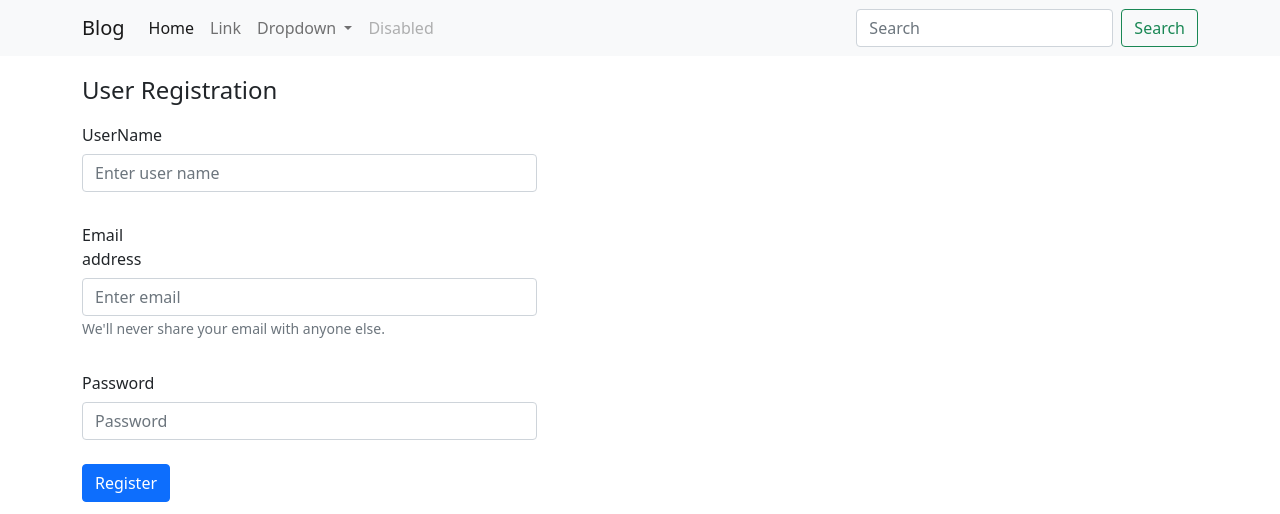
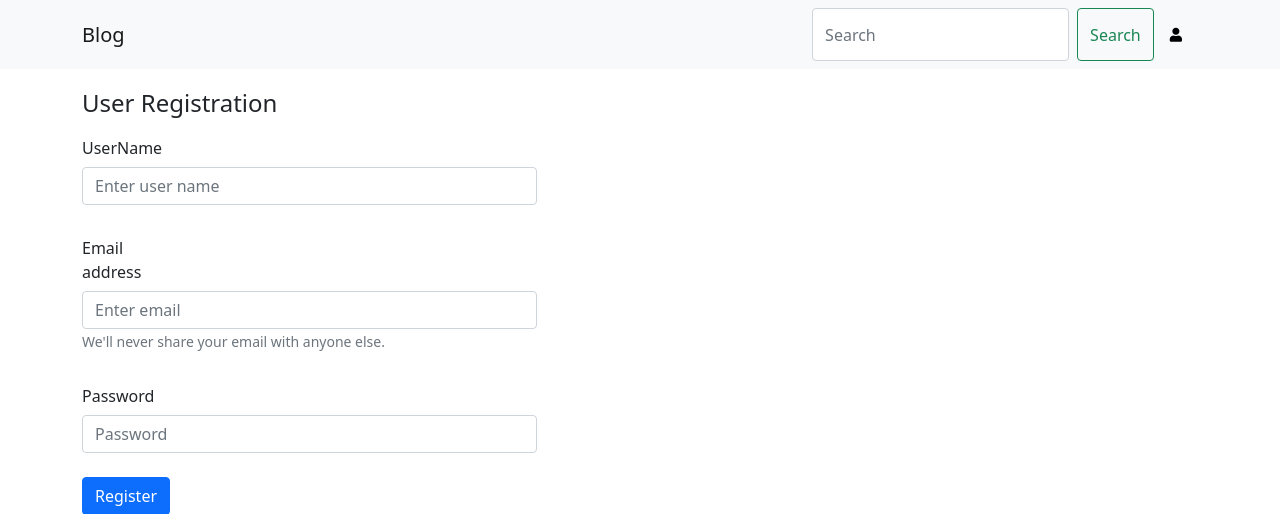
Before and after one commit to Hashininirasha/Bloggie, a PHP site: page / in a window 1280 px wide. Shown: the top 514 px of the page. Run offline with PHP 8.4, Linux system fonts and the light colour scheme.

Commit message:
added user control fontend

```diff
--- /dev/null
+++ b/css.css
@@ -0,0 +1,34 @@
+.dropbtn {
+    background-color:#f8f9fa;
+    color: black;
+    padding: 16px;
+    font-size: 14px;
+    border: none;
+  }
+
+  .dropdown {
+    position: relative;
+    display: inline-block;
+  }
+
+  .dropdown-content {
+    display: none;
+    position: absolute;
+    background-color: #f8f9fa;
+    min-width: 160px;
+    box-shadow: 0px 8px 16px 0px rgba(0,0,0,0.2);
+    z-index: 1;
+  }
+
+  .dropdown-content a {
+    color: black;
+    padding: 12px 16px;
+    text-decoration: none;
+    display: block;
+  }
+
+  .dropdown-content a:hover {background-color: #ddd;}
+
+  .dropdown:hover .dropdown-content {display: block;}
+
+  .dropdown:hover .dropbtn {background-color: #f8f9fa;}
--- a/dashboard.php
+++ b/dashboard.php
@@ -19,6 +19,7 @@ include('inc/header.php');
 ?>
 <div class="container">
 <h1>Welcome To <?php echo $_SESSION['username']; ?> </h1>
+
 </div>
 <?php
 //include footer area
--- a/inc/header.php
+++ b/inc/header.php
@@ -1,13 +1,17 @@
 <!DOCTYPE html>
 <html lang="en">
 <head>
+
+<style>
+
+</style>
     <meta charset="UTF-8">
     <meta http-equiv="X-UA-Compatible" content="IE=edge">
     <meta name="viewport" content="width=device-width, initial-scale=1.0">
     <title>Blogg</title>
      <!--Bootstrap CDN-->
      <link href="https://cdn.jsdelivr.net/npm/bootstrap@5.0.0-beta2/dist/css/bootstrap.min.css" rel="stylesheet" integrity="sha384-BmbxuPwQa2lc/FVzBcNJ7UAyJxM6wuqIj61tLrc4wSX0szH/Ev+nYRRuWlolflfl" crossorigin="anonymous">
-
+     <link rel="stylesheet" href="css.css">
 <!--Owl Carousel-->
 
 <script src="https://cdnjs.cloudflare.com/ajax/libs/OwlCarousel2/2.3.4/owl.carousel.min.js" integrity="sha512-bPs7Ae6pVvhOSiIcyUClR7/q2OAsRiovw4vAkX+zJbw3ShAeeqezq50RIIcIURq7Oa20rW2n2q+fyXBNcU9lrw==" crossorigin="anonymous"></script>
@@ -59,30 +63,25 @@
     </button>
     <div class="collapse navbar-collapse" id="navbarSupportedContent">
       <ul class="navbar-nav me-auto mb-2 mb-lg-0">
-        <li class="nav-item">
-          <a class="nav-link active" aria-current="page" href="#">Home</a>
-        </li>
-        <li class="nav-item">
-          <a class="nav-link" href="#">Link</a>
-        </li>
-        <li class="nav-item dropdown">
-          <a class="nav-link dropdown-toggle" href="#" id="navbarDropdown" role="button" data-bs-toggle="dropdown" aria-expanded="false">
-            Dropdown
-          </a>
-          <ul class="dropdown-menu" aria-labelledby="navbarDropdown">
-            <li><a class="dropdown-item" href="#">Action</a></li>
-            <li><a class="dropdown-item" href="#">Another action</a></li>
-            <li><hr class="dropdown-divider"></li>
-            <li><a class="dropdown-item" href="#">Something else here</a></li>
-          </ul>
-        </li>
-        <li class="nav-item">
-          <a class="nav-link disabled" href="#" tabindex="-1" aria-disabled="true">Disabled</a>
-        </li>
+
+
+
+        </div>
+
+
       </ul>
       <form class="d-flex">
         <input class="form-control me-2" type="search" placeholder="Search" aria-label="Search">
         <button class="btn btn-outline-success" type="submit">Search</button>
+        <div class="dropdown">
+  <button class="dropbtn"><i class="fas fa-user"></i></button>
+  <div class="dropdown-content">
+    <a href="#">Dashboard</a>
+    <a href="#">Add Profile</a>
+    <a href="#">Add Post</a>
+    <a href="#">Log Out</a>
+  </div>
+</div>
       </form>
     </div>
   </div>
```
